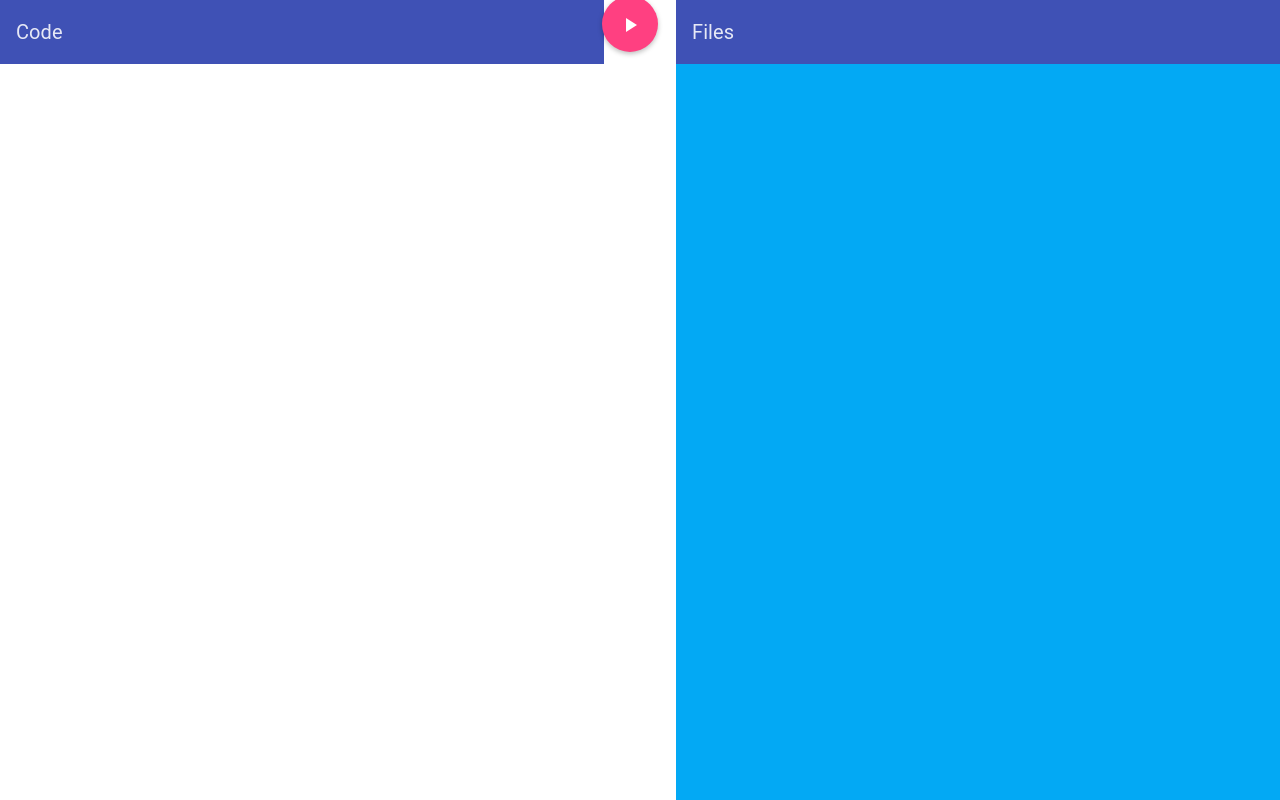
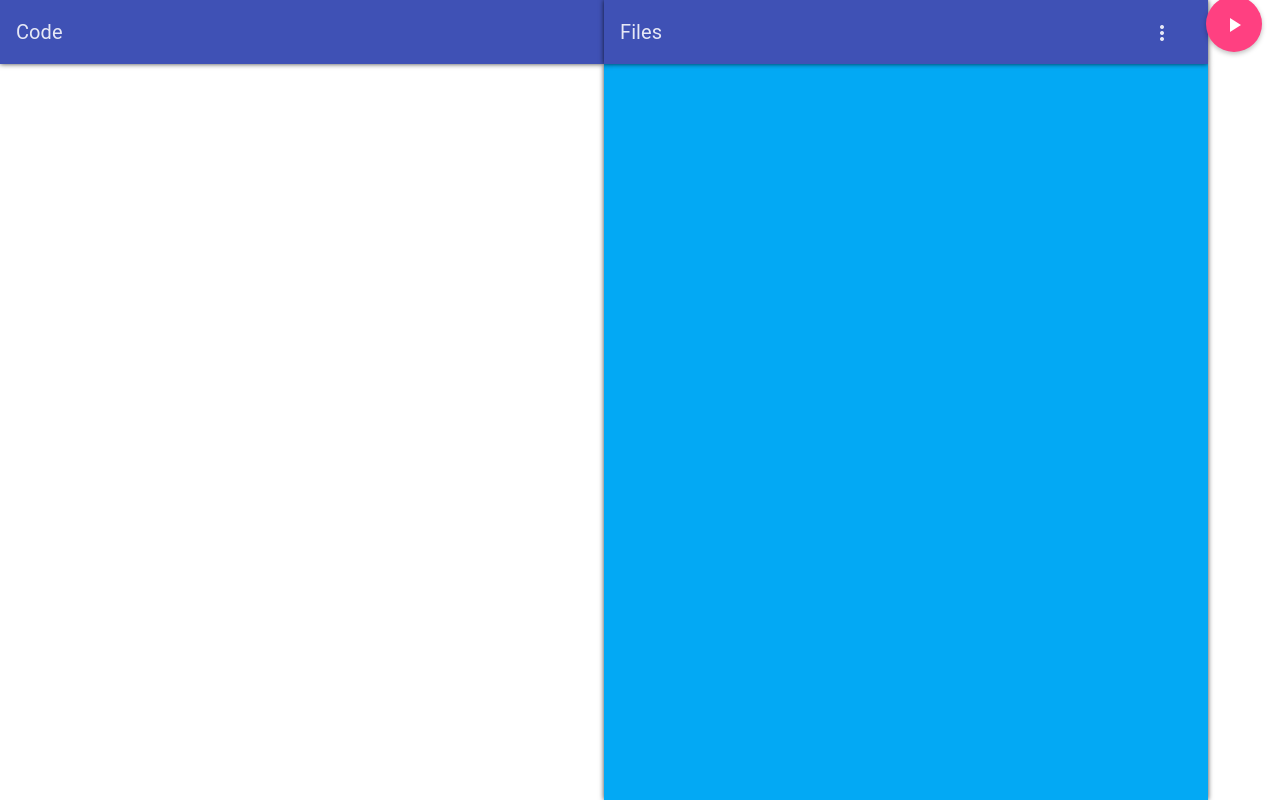
Before and after one commit to jansim/FileOperator, a website with bundled scripts: page index.html in a window 1280 px wide. Built offline with nearby package versions, Linux system fonts and the light colour scheme; files whose address does not match are found by name.

Commit message:
UI Tweaks

```diff
--- a/index.html
+++ b/index.html
@@ -13,27 +13,38 @@
 		<div layout="row" class="full-height">
 
 			<div class="fill-height" flex>
-				<md-toolbar>
-				  <h2 class="md-toolbar-tools">
-					<span>Code</span>
-				  </h2>
+				<md-toolbar class="shadow" class="md-hue-2">
+					<div class="md-toolbar-tools">
+						<h2>
+							<span>Code</span>
+						</h2>
+					</div>
 				</md-toolbar>
 				<md-content class="editor-view">
 					<div ui-ace="aceOptions" ng-model="editorCode"></div>
 				</md-content>
 			</div>
 
-			<md-button class="md-fab fab-run" aria-label="Run" ng-click="run()">
-				<md-icon>play_arrow</md-icon>
-			</md-button>
-
 			<div class="fill-height" flex>
-				<md-toolbar>
-				  <h2 class="md-toolbar-tools">
-					<span>Files</span>
-				  </h2>
+				<md-toolbar class="shadow">
+					<div class="md-toolbar-tools">
+						<h2>
+							<span>Files</span>
+						</h2>
+						<span flex></span>
+						<md-menu>
+							<md-button class="md-icon-button" aria-label="More" ng-click="$mdOpenMenu()">
+								<md-icon>more_vert</md-icon>
+							</md-button>
+							<md-menu-content width="6">
+								<md-menu-item>
+									<md-button ng-click="files = []"> <span md-menu-align-target> Clear </span> </md-button>
+								</md-menu-item>
+							</md-menu-content>
+						</md-menu>
+					</div>
 				</md-toolbar>
-				<md-content holder class="file-view">
+				<md-content holder class="file-view shadow">
 					<md-icon class="file-hover-only drop-icon">open_in_browser</md-icon>
 					<md-list class="file-list">
 					  <md-list-item class="md-2-line" ng-repeat="(index, file) in files">
@@ -46,6 +57,10 @@
 					</md-list>
 				</md-content>
 			</div>
+
+			<md-button class="md-fab fab-run" aria-label="Run" ng-click="run()">
+				<md-icon>play_arrow</md-icon>
+			</md-button>
 		</div>
 
 		<script type="text/javascript" src="bower_components/ace-builds/src-min-noconflict/ace.js"></script>
--- /dev/null
+++ b/scss/_general.scss
@@ -0,0 +1,3 @@
+.shadow {
+	box-shadow: 0 0 5px rgba(0,0,0,.75);
+}
--- a/scss/style.scss
+++ b/scss/style.scss
@@ -2,6 +2,8 @@
 
 @import "_layout";
 
+@import "_general";
+
 @import "_editor_view";
 
 @import "_file_view";
```
Also changed, not shown: css/style.css.
